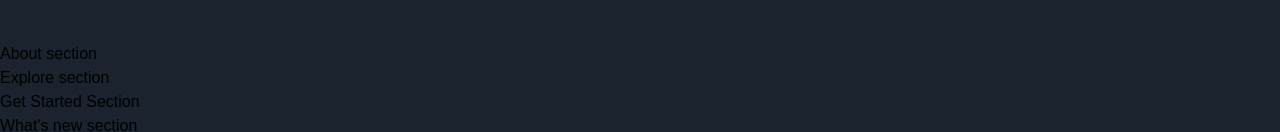
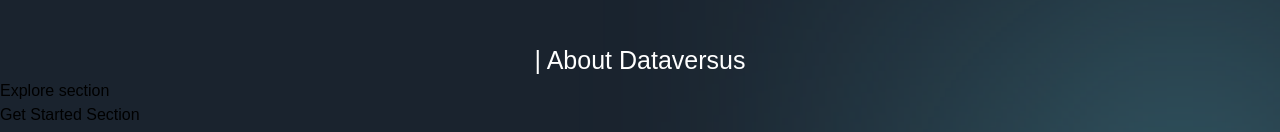
Before and after one commit to KofiIsaacBoateng/web-animations, a Next.js app in the folder 01-dataverse/: page / in a window 1280 px wide. Shown: the part 1025-1157 px from the top of the page. Built offline with nearby package versions, Linux system fonts and the light colour scheme; a web font is replaced by a local one.

Commit message:
feat: feat/01-dataverse/about - add intro typing text for about page

```diff
--- a/01-dataverse/components/CustomTexts.jsx
+++ b/01-dataverse/components/CustomTexts.jsx
@@ -1,7 +1,24 @@
 'use client';
 
-export const TypingText = () => (
-  <p>Typing Text</p>
+import { motion } from 'framer-motion';
+import { textContainer, textVariant2 } from '../utils/motion';
+
+export const TypingText = ({ title, textStyles }) => (
+  <motion.div
+    variants={textContainer}
+    className="w-full relative text-center"
+  >
+    {Array.from(title).map((letter, index) => (
+      <motion.span
+        variants={textVariant2}
+        key={index}
+        className={`${textStyles} opacity-20 text-white font-normal sm:text-[25px] text-[18px]`}
+      >
+        {letter}
+      </motion.span>
+    ))}
+  </motion.div>
+
 );
 
 export const TitleText = () => (
--- a/01-dataverse/sections/About.jsx
+++ b/01-dataverse/sections/About.jsx
@@ -1,8 +1,20 @@
 'use client';
 
+import { motion } from 'framer-motion';
+import { staggerContainer } from '../utils/motion';
+import styles from '../styles';
+import { TypingText } from '../components/CustomTexts';
+
 const About = () => (
-  <section>
-    About section
+  <section className={`${styles.xPaddings} w-full relative`}>
+    <div className="gradient-02 z-0" />
+    <motion.div
+      variants={staggerContainer}
+      initial="hidden"
+      whileInView="show"
+    >
+      <TypingText title="| About Dataversus" textStyles="text-center" />
+    </motion.div>
   </section>
 );
 
```
